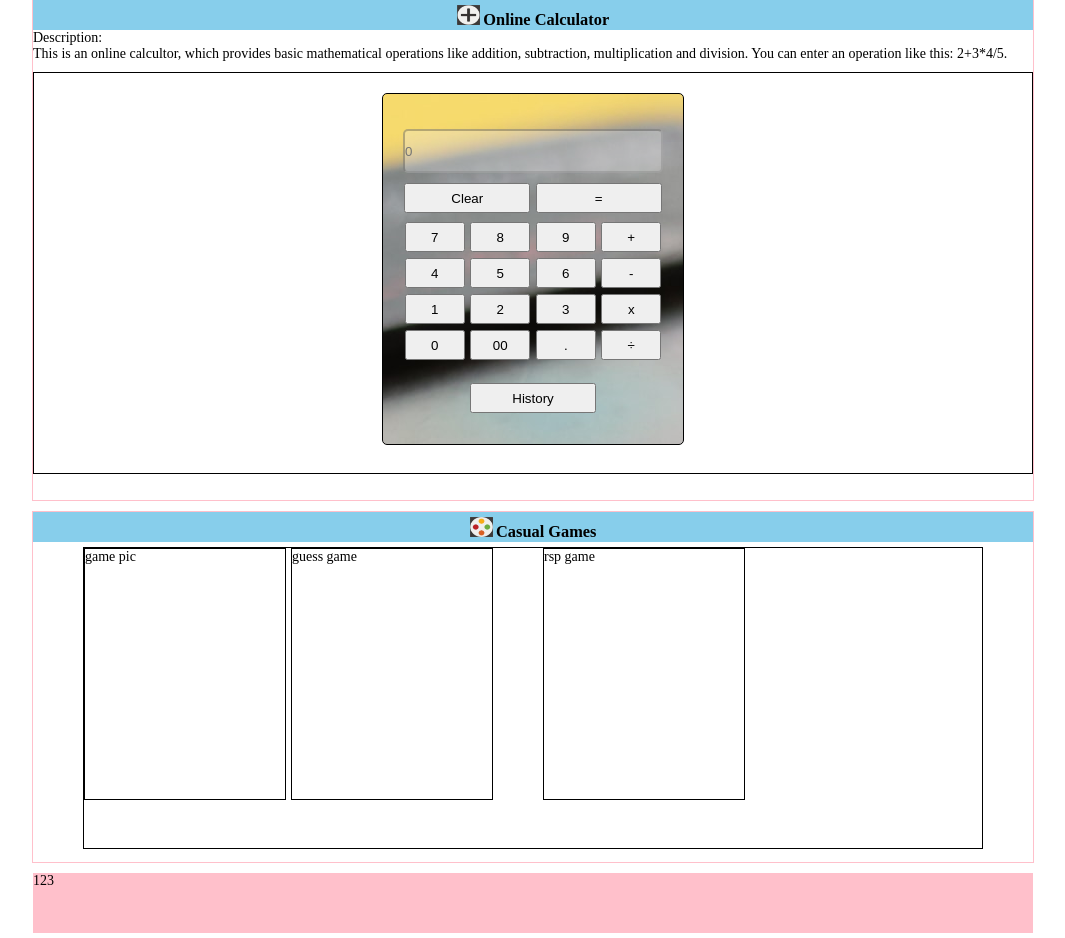
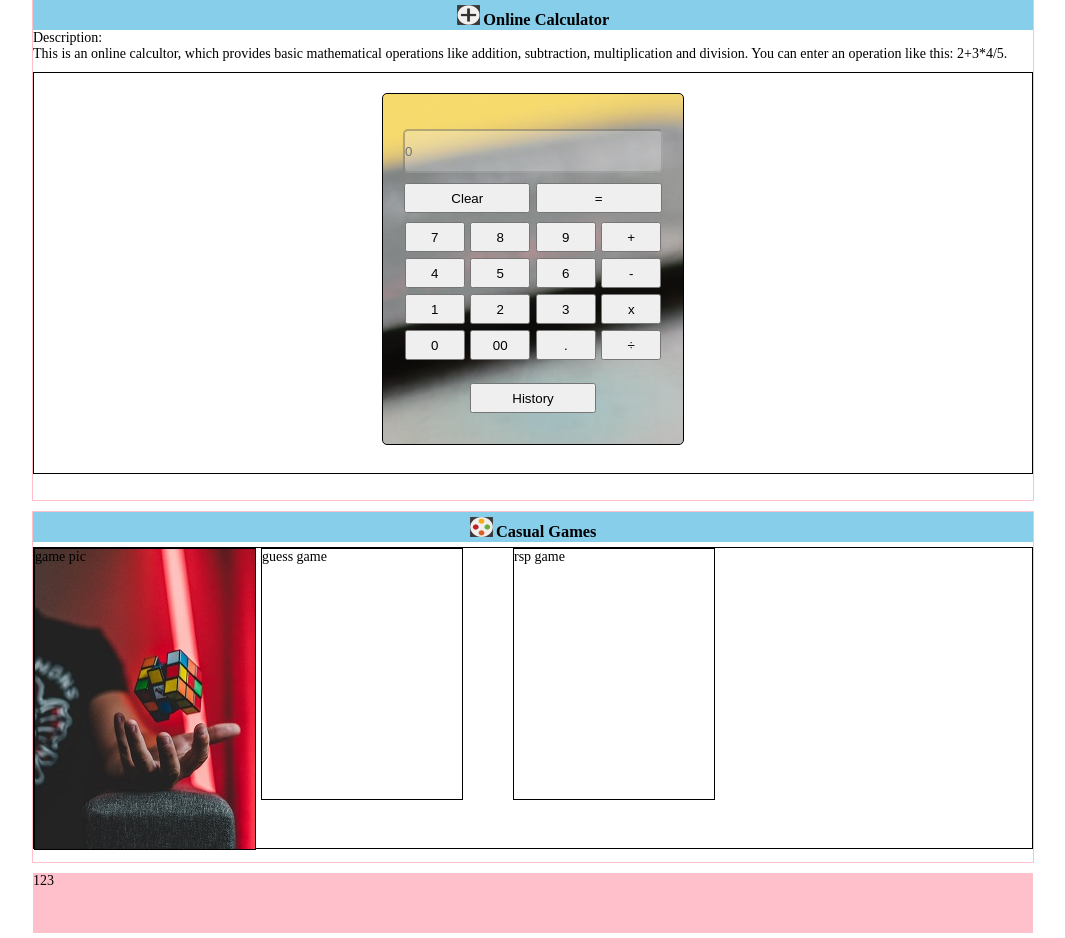
Before and after one commit to Ricky-Hu5918/comIT-finalproject, a Django app: page /index/ in a window 1280 px wide. Shown: the part 71-1009 px from the top of the page, without its empty margins (107-1172 px from the left). Run offline with Django 3.2, Linux system fonts and the light colour scheme.

Commit message:
added game pic

```diff
--- a/main_project/calc_app/static/calc_app/base.css
+++ b/main_project/calc_app/static/calc_app/base.css
@@ -293,16 +293,17 @@ label img {
 
 .games {
     height: 300px;
-    margin: 5px 50px;
+    margin: 5px auto;
     border: 1px solid black;
 }
 
 .games-pic-wrapper {
     display:inline;
     float: left;
-    height: 250px;
-    width: 200px;
+    height: 300px;
+    width: 220px;
     border: 1px solid black;
+    background: url('../img/magic.jpeg') no-repeat;
 }
 
 .guess-game-wrapper {
--- a/main_project/calc_app/static/calc_app/calcpage.css
+++ b/main_project/calc_app/static/calc_app/calcpage.css
@@ -5,8 +5,8 @@
 
 /* body {
     /* using relative path, relative to css file */
-    background: url("../img/bd.jpg");
-} */
+    /* background: url("../img/bd.jpg"); */
+/* } */
 
 .frame {
     text-align: center;
```
Also changed, not shown: main_project/calc_app/static/img/magic.jpeg (added).
